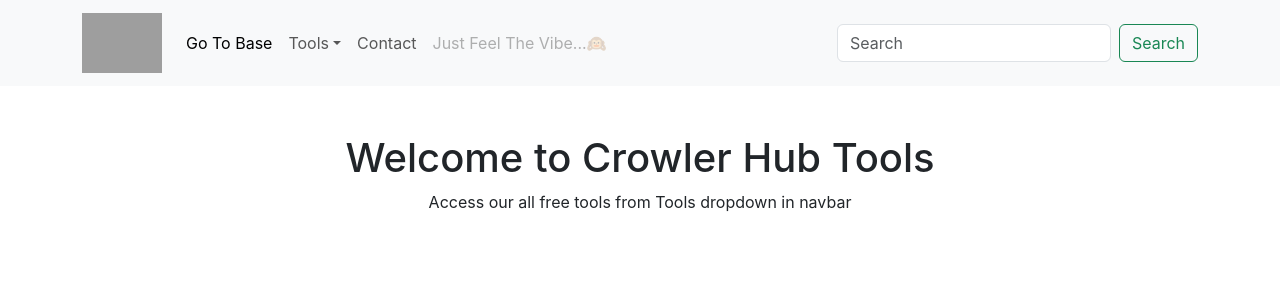
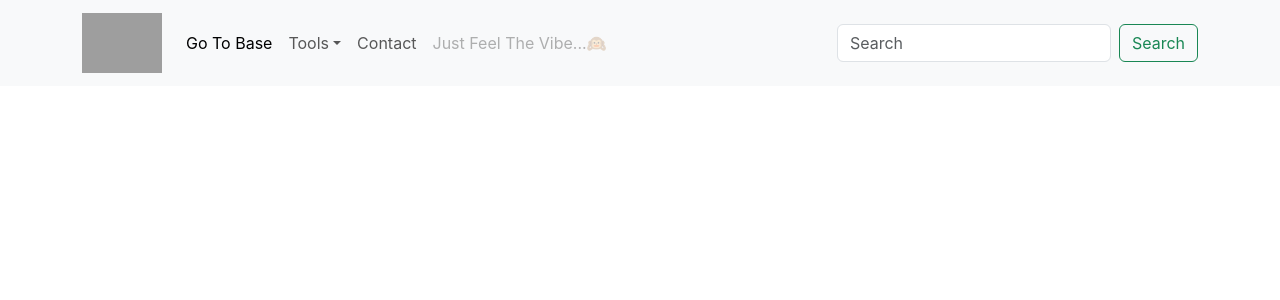
Before and after one commit to MrTezz/practice, a React (Create React App) app: page / in a window 1280 px wide. Shown: the top 300 px of the page. Built offline with nearby package versions, Linux system fonts and the light colour scheme; grey boxes are pictures that could not be loaded.

Commit message:
routing path fix

```diff
--- a/src/App.js
+++ b/src/App.js
@@ -11,10 +11,10 @@ function App() {
     <Router>
         <Navbar homeText="Go To Base" aboutText="Contact"/>
       <Switch>
-        <Route exact path='/'>
+        <Route exact path='/tools'>
           <Home/>
         </Route>
-        <Route exact path='/wordnest'>
+        <Route exact path='/tools/wordnest'>
           <Textform/>
         </Route>
       </Switch>
--- a/src/components/Navbar.js
+++ b/src/components/Navbar.js
@@ -14,12 +14,12 @@ export default function Navbar(props) {
     <div className="collapse navbar-collapse" id="navbarSupportedContent">
       <ul className="navbar-nav me-auto mb-2 mb-lg-0">
         <li className="nav-item">
-          <Link className="nav-link active" aria-current="page" to="/">{props.homeText}</Link>
+          <Link className="nav-link active" aria-current="page" to="/tools">{props.homeText}</Link>
         </li>
         <li className="nav-item dropdown">
           <Link className="nav-link dropdown-toggle" to="/" role="button" data-bs-toggle="dropdown" aria-expanded="false">Tools</Link>
           <ul className="dropdown-menu">
-            <li><Link className="dropdown-item" to="/wordnest">WordNest (Doc Maker)</Link></li>
+            <li><Link className="dropdown-item" to="/tools/wordnest">WordNest (Doc Maker)</Link></li>
             <li><Link className="dropdown-item" to="#">JPG Compressor (Coming Soon)</Link></li>
             <li><Link className="dropdown-item" to="#">Multi-line to In-line Convertor (Coming Soon)</Link></li>
             <li><hr className="dropdown-divider"/></li>
```
